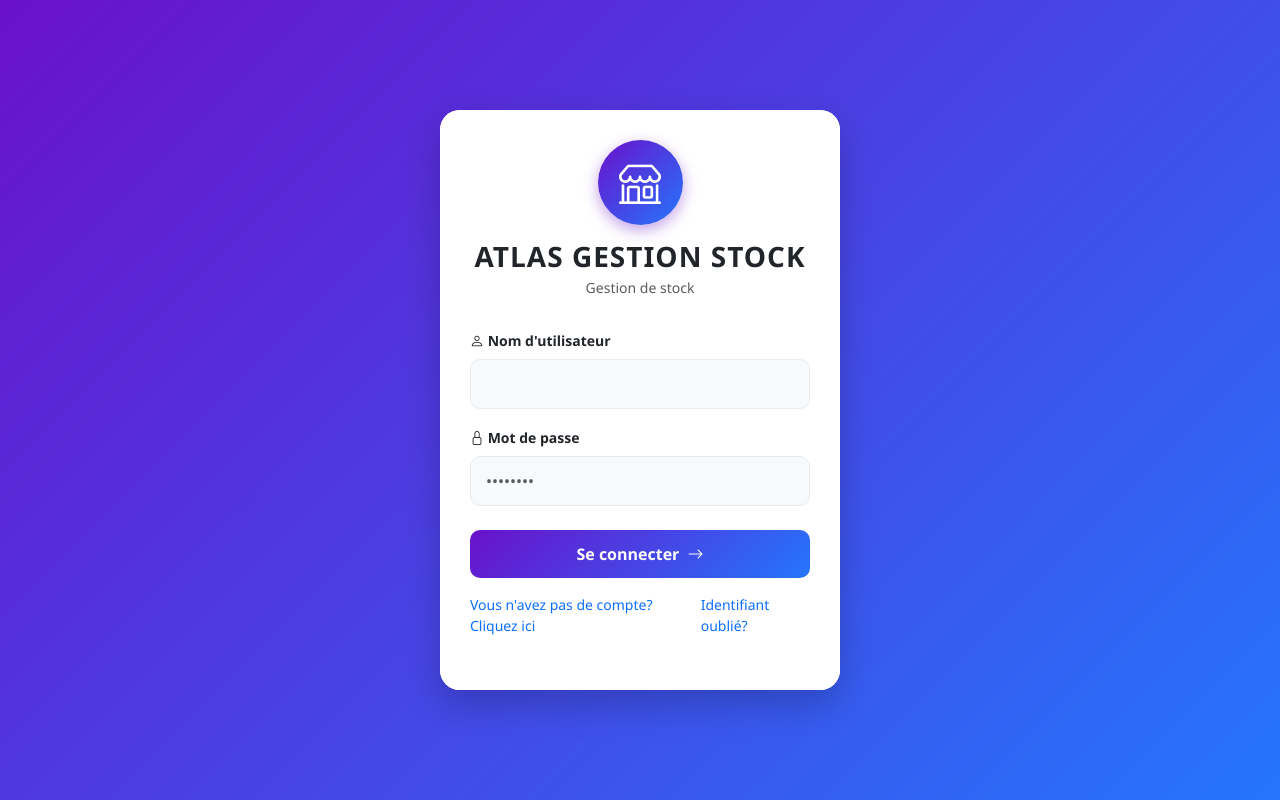
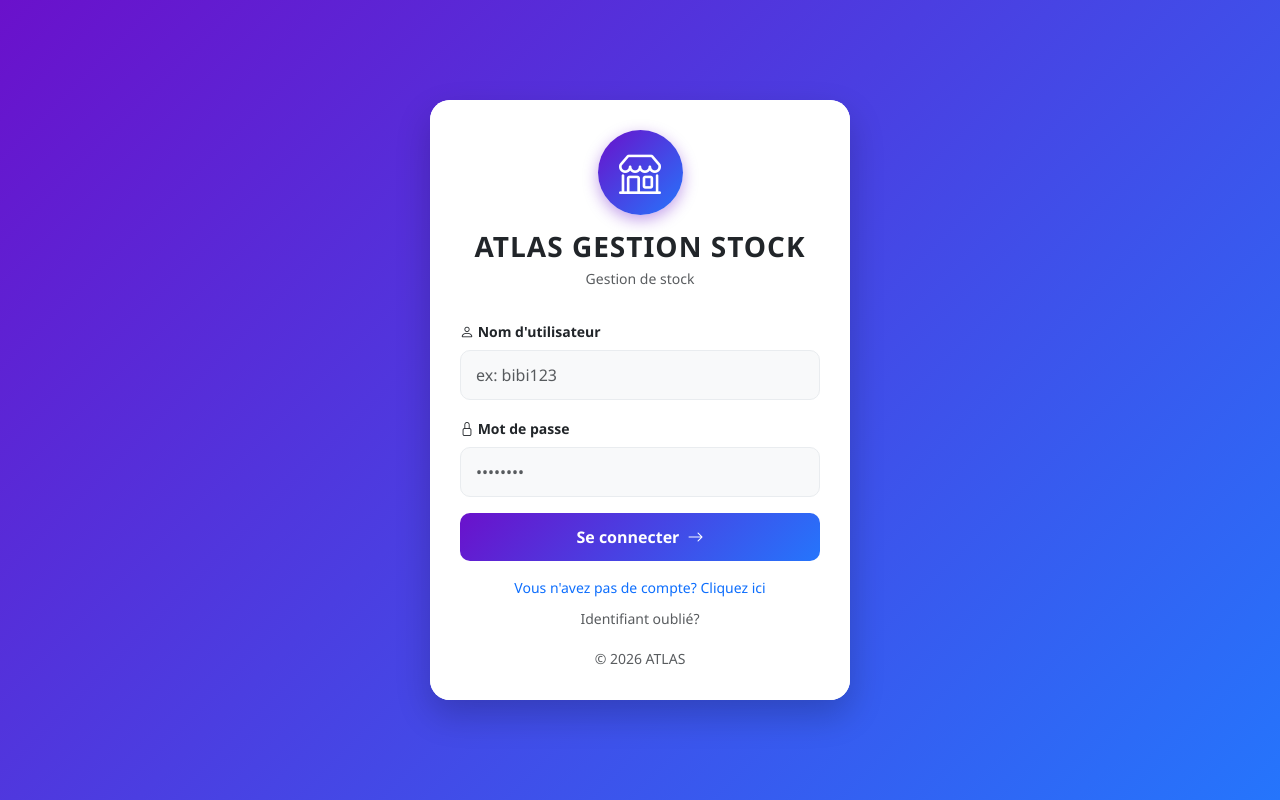
Before and after one commit to francinetchakouet147-cloud/ma-boutique, a Flask app: page / in a window 1280 px wide. Run offline with Flask 3, Linux system fonts and the light colour scheme.

Commit message:
Update login.html

```diff
--- a/templates/login.html
+++ b/templates/login.html
@@ -4,7 +4,7 @@
 <link rel="stylesheet" href="https://cdn.jsdelivr.net/npm/bootstrap-icons@1.11.0/font/bootstrap-icons.css">
 <style>
 body{background:linear-gradient(135deg,#6a11cb 0%,#2575fc 100%);display:flex;align-items:center;justify-content:center;min-height:100vh;font-family:'Segoe UI',sans-serif}
-.card-login{width:100%;max-width:400px;border-radius:20px;border:none;box-shadow:0 15px 35px rgba(0,0,0,0.2);overflow:hidden}
+.card-login{width:100%;max-width:420px;border-radius:20px;border:none;box-shadow:0 15px 35px rgba(0,0,0,0.2);overflow:hidden}
 .header{background:white;padding:30px 20px 10px;text-align:center}
 .avatar{width:85px;height:85px;margin:0 auto 15px;background:linear-gradient(135deg,#6a11cb,#2575fc);border-radius:50%;display:flex;align-items:center;justify-content:center;color:white;font-size:42px;box-shadow:0 5px 15px rgba(106,17,203,0.4)}
 .body-login{padding:20px 30px 30px;background:white}
@@ -17,30 +17,30 @@ body{background:linear-gradient(135deg,#6a11cb 0%,#2575fc 100%);display:flex;ali
 <div class="card card-login">
   <div class="header">
     <div class="avatar"><i class="bi bi-shop"></i></div>
-    <h4 class="fw-bold mb-1" style="font-size:28px;letter-spacing:1px;line-height:1.2">ATLAS GESTION STOCK</h4>
+    <h4 class="fw-bold mb-1" style="font-size:28px;letter-spacing:1px">ATLAS GESTION STOCK</h4>
     <p class="text-muted small mb-0">Gestion de stock</p>
   </div>
   <div class="body-login">
-    <div class="mb-3"><label class="form-label small fw-semibold"><i class="bi bi-person"></i> Nom d'utilisateur</label><input id="nom" class="form-control" placeholder=""></div>
-    <div class="mb-4"><label class="form-label small fw-semibold"><i class="bi bi-lock"></i> Mot de passe</label><input id="pass" type="password" class="form-control" placeholder="••••••••"></div>
+    <div class="mb-3"><label class="form-label small fw-semibold"><i class="bi bi-person"></i> Nom d'utilisateur</label><input id="nom" class="form-control" placeholder="ex: bibi123"></div>
+    <div class="mb-3"><label class="form-label small fw-semibold"><i class="bi bi-lock"></i> Mot de passe</label><input id="pass" type="password" class="form-control" placeholder="••••••••"></div>
     <button class="btn btn-primary w-100" onclick="connecter()">Se connecter <i class="bi bi-arrow-right ms-1"></i></button>
-    <div id="msg" class="mt-3"></div>
-    <div class="d-flex justify-content-between mt-3">
-      <a href="#" onclick="openCreation()" class="small text-decoration-none">Vous n'avez pas de compte? Cliquez ici</a>
-      <a href="#" onclick="openOublie()" class="small text-decoration-none">Identifiant oublié?</a>
+    <div id="msg" class="mt-2"></div>
+    <div class="text-center mt-3">
+      <a href="#" onclick="openCreation()" class="small text-decoration-none d-block mb-2">Vous n'avez pas de compte? Cliquez ici</a>
+      <a href="#" onclick="openOublie()" class="small text-decoration-none text-muted">Identifiant oublié?</a>
     </div>
-    <div class="text-center mt-4"><small class="text-muted"></small></div>
+    <div class="text-center mt-3"><small class="text-muted">© 2026 ATLAS</small></div>
   </div>
 </div>
 
-<!-- MODAL CREATION -->
+<!-- MODAL CREATION - 4 CHAMPS AVEC LIBELLES -->
 <div class="modal fade" id="modalCrea"><div class="modal-dialog"><div class="modal-content rounded-4">
 <div class="modal-header"><h5>Créer un compte</h5><button class="btn-close" data-bs-dismiss="modal"></button></div>
 <div class="modal-body">
-<input id="cr_nom" class="form-control mb-2 rounded-pill" placeholder="Votre Nom">
-<input id="cr_boutique" class="form-control mb-2 rounded-pill" placeholder="Nom / Numéro boutique">
-<input id="cr_tel" class="form-control mb-2 rounded-pill" placeholder="Numéro WhatsApp">
-<input id="cr_nomvoulu" class="form-control mb-2 rounded-pill" placeholder="Nom d'utilisateur voulu">
+<label class="small fw-bold">Nom d'utilisateur</label><input id="cr_nomvoulu" class="form-control mb-2 rounded-pill" placeholder="ex: bibi123">
+<label class="small fw-bold">Nom de la boutique</label><input id="cr_boutique" class="form-control mb-2 rounded-pill" placeholder="ex: Boutique Bibi">
+<label class="small fw-bold">Numéro de téléphone</label><input id="cr_tel" class="form-control mb-2 rounded-pill" placeholder="ex: 6 90 12 34 56">
+<label class="small fw-bold">Mot de passe</label><input id="cr_pass" type="password" class="form-control mb-2 rounded-pill" placeholder="min 4 caractères">
 </div>
 <div class="modal-footer"><button class="btn btn-primary w-100 rounded-pill" onclick="sendCreation()">Envoyer la demande</button></div>
 </div></div></div>
@@ -49,7 +49,7 @@ body{background:linear-gradient(135deg,#6a11cb 0%,#2575fc 100%);display:flex;ali
 <div class="modal fade" id="modalOub"><div class="modal-dialog"><div class="modal-content rounded-4">
 <div class="modal-header"><h5>Identifiant oublié</h5><button class="btn-close" data-bs-dismiss="modal"></button></div>
 <div class="modal-body">
-<input id="ob_id" class="form-control mb-3 rounded-pill" placeholder="Entrez votre Tel ou Nom boutique">
+<input id="ob_id" class="form-control mb-3 rounded-pill" placeholder="Tel ou Nom boutique">
 <label class="small fw-bold">Qu'avez-vous oublié?</label>
 <select id="ob_type" class="form-select rounded-pill">
 <option value="nom">J'ai oublié mon NOM</option>
@@ -57,7 +57,7 @@ body{background:linear-gradient(135deg,#6a11cb 0%,#2575fc 100%);display:flex;ali
 <option value="lesdeux">J'ai oublié LES DEUX</option>
 </select>
 </div>
-<div class="modal-footer"><button class="btn btn-warning w-100 rounded-pill" onclick="sendOublie()">Envoyer la demande</button></div>
+<div class="modal-footer"><button class="btn btn-warning w-100 rounded-pill" onclick="sendOublie()">Envoyer</button></div>
 </div></div></div>
 
 <script src="https://cdn.jsdelivr.net/npm/bootstrap@5.3.0/dist/js/bootstrap.bundle.min.js"></script>
@@ -66,31 +66,35 @@ async function connecter(){
  let nom=document.getElementById('nom').value.trim().toLowerCase();
  let pass=document.getElementById('pass').value.trim();
  if(!nom||!pass) return alert('Remplis tout');
- let btn=document.querySelector('button'); btn.innerHTML='<span class="spinner-border spinner-border-sm"></span> Connexion...'; btn.disabled=true;
+ let btn=document.querySelector('.body-login.btn-primary'); let old=btn.innerHTML; btn.innerHTML='<span class="spinner-border spinner-border-sm"></span>'; btn.disabled=true;
  let r=await fetch('/api/login',{method:'POST',headers:{'Content-Type':'application/json'},body:JSON.stringify({nom,pass})});
- let res=await r.json(); btn.innerHTML='Se connecter <i class="bi bi-arrow-right ms-1"></i>'; btn.disabled=false;
- if(!res.ok){ document.getElementById('msg').innerHTML=`<div class="alert alert-danger rounded-3 py-2 small"><i class="bi bi-exclamation-triangle"></i> ${res.msg}</div>`; return; }
+ let res=await r.json(); btn.innerHTML=old; btn.disabled=false;
+ if(!res.ok){ document.getElementById('msg').innerHTML=`<div class="alert alert-danger rounded-3 py-2 small">${res.msg}</div>`; return; }
  if(res.role==='admin'){ localStorage.setItem('session','admin'); location.href='/admin'; return; }
  if(res.premiere){
    let n1=prompt("PREMIÈRE CONNEXION\nCrée ton nouveau mot de passe:"); if(!n1||n1.length<4) return alert('4 caractères minimum');
    let n2=prompt("Confirme:"); if(n1!==n2) return alert('pas pareil');
    await fetch(`/api/clients/${res.client._id}`,{method:'PUT',headers:{'Content-Type':'application/json'},body:JSON.stringify({newpass:n1})});
-   alert('✅ Mot de passe changé! Reconnecte-toi avec '+n1); location.reload(); return;
+   alert('Mot de passe changé! Reconnecte-toi avec '+n1); location.reload(); return;
  }
  localStorage.setItem('client',JSON.stringify(res.client)); localStorage.setItem('boutique',res.client.boutique); location.href='/boutique';
 }
 function openCreation(){ new bootstrap.Modal(document.getElementById('modalCrea')).show(); }
 function openOublie(){ new bootstrap.Modal(document.getElementById('modalOub')).show(); }
 async function sendCreation(){
- let data={nom:document.getElementById('cr_nom').value, boutique:document.getElementById('cr_boutique').value, tel:document.getElementById('cr_tel').value, nom_voulu:document.getElementById('cr_nomvoulu').value};
- if(!data.nom||!data.boutique||!data.tel||!data.nom_voulu) return alert('Remplis tout');
- await fetch('/api/demande-creation',{method:'POST',headers:{'Content-Type':'application/json'},body:JSON.stringify(data)});
- alert('Demande envoyée à l admin. Tu recevras ton code 1234 sur WhatsApp'); bootstrap.Modal.getInstance(document.getElementById('modalCrea')).hide();
+ let nom_voulu=document.getElementById('cr_nomvoulu').value.trim();
+ let boutique=document.getElementById('cr_boutique').value.trim();
+ let tel=document.getElementById('cr_tel').value.trim();
+ let pass=document.getElementById('cr_pass').value.trim();
+ if(!nom_voulu||!boutique||!tel||!pass) return alert('Remplis tous les champs');
+ if(pass.length<4) return alert('Mot de passe 4 caractères minimum');
+ await fetch('/api/demande-creation',{method:'POST',headers:{'Content-Type':'application/json'},body:JSON.stringify({nom_voulu,boutique,tel,pass})});
+ alert('Demande envoyée. Admin va te confirmer sur WhatsApp'); bootstrap.Modal.getInstance(document.getElementById('modalCrea')).hide();
 }
 async function sendOublie(){
- let identifiant=document.getElementById('ob_id').value; let type=document.getElementById('ob_type').value;
+ let identifiant=document.getElementById('ob_id').value.trim(); let type=document.getElementById('ob_type').value;
  if(!identifiant) return alert('Entre ton tel ou boutique');
  await fetch('/api/demande-oublie',{method:'POST',headers:{'Content-Type':'application/json'},body:JSON.stringify({identifiant,type})});
- alert('Demande envoyée. Admin va te répondre sur WhatsApp'); bootstrap.Modal.getInstance(document.getElementById('modalOub')).hide();
+ alert('Demande envoyée'); bootstrap.Modal.getInstance(document.getElementById('modalOub')).hide();
 }
 </script></body></html>
```
